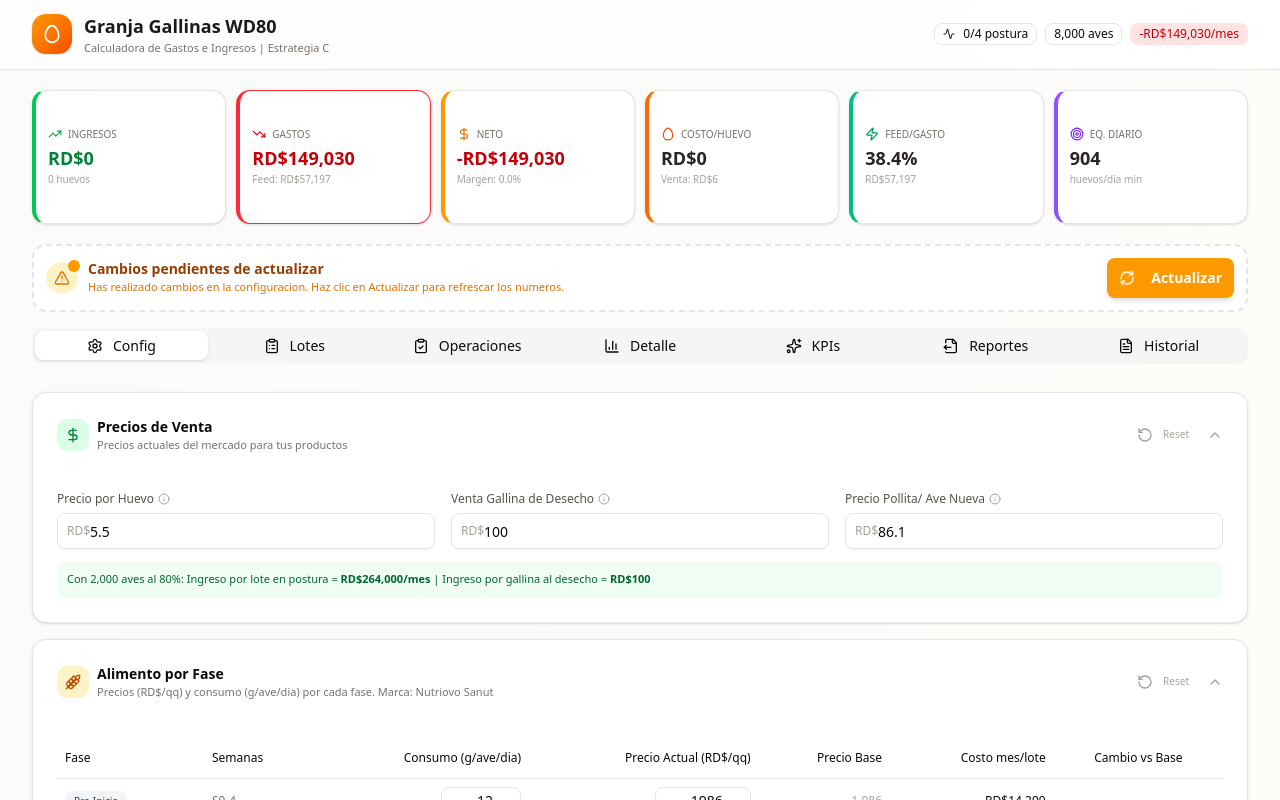
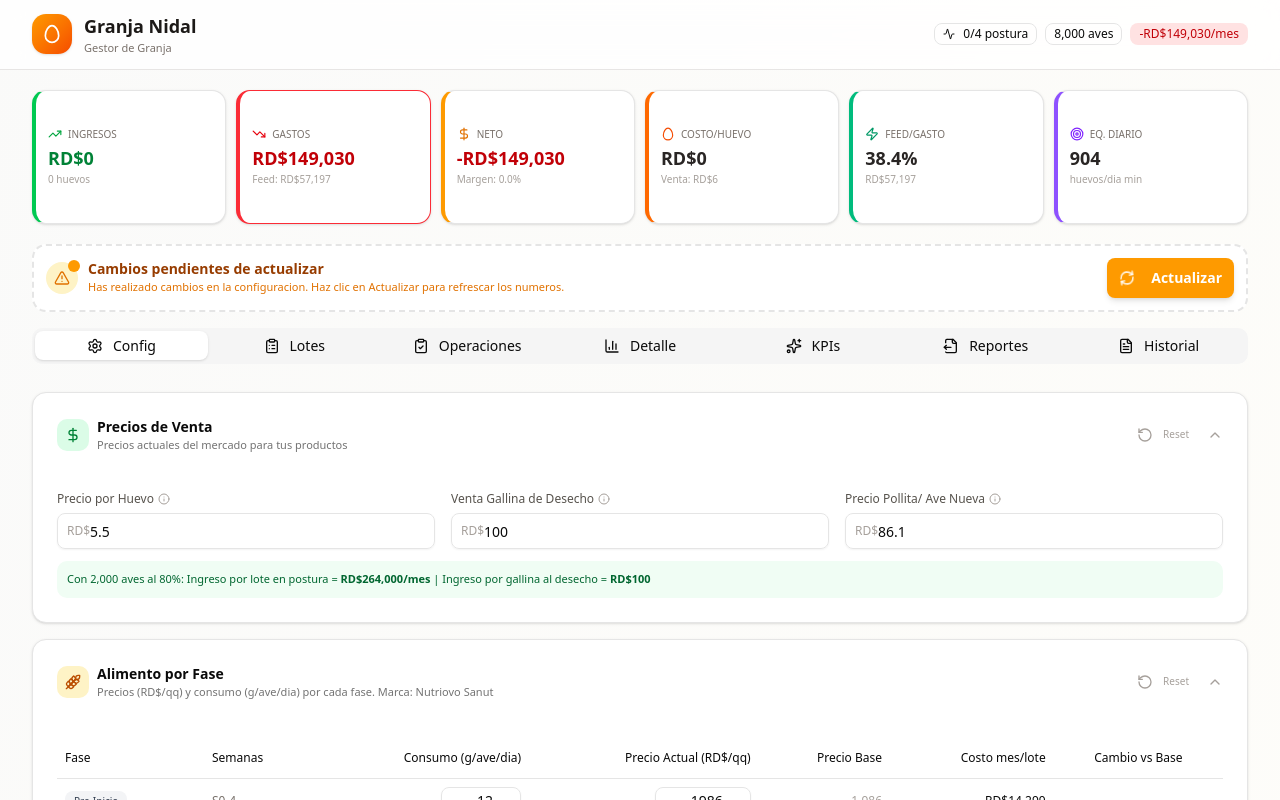
Before and after one commit to devz0x/granja-nidal, a Next.js app: page / in a window 1280 px wide. Shown: the top 800 px of the page. Built offline with nearby package versions, Linux system fonts and the light colour scheme.

Commit message:
cdc8adb5-adce-4ca9-b727-cf6776617da0

```diff
--- a/src/app/layout.tsx
+++ b/src/app/layout.tsx
@@ -14,8 +14,8 @@ const geistMono = Geist_Mono({
 });
 
 export const metadata: Metadata = {
-  title: "Granja WD80 - Calculadora de Gastos e Ingresos",
-  description: "Sistema de gestion financiera para Granja Gallinas WD80. Calculadora de gastos, ingresos y estimaciones mensuales.",
+  title: "Granja Nidal - Gestor de Granja",
+  description: "Sistema de gestion financiera para Granja Nidal. Gastos, ingresos, inventario y estimaciones mensuales.",
 };
 
 export default function RootLayout({
--- a/src/app/page.tsx
+++ b/src/app/page.tsx
@@ -734,8 +734,8 @@ export default function Home() {
                 <Egg className="w-5 h-5 text-white" />
               </div>
               <div>
-                <h1 className="text-lg font-bold text-stone-900">Granja Gallinas WD80</h1>
-                <p className="text-[11px] text-stone-500">Calculadora de Gastos e Ingresos | Estrategia C</p>
+                <h1 className="text-lg font-bold text-stone-900">Granja Nidal</h1>
+                <p className="text-[11px] text-stone-500">Gestor de Granja</p>
               </div>
             </div>
             <div className="flex items-center gap-2">
@@ -1915,7 +1915,7 @@ export default function Home() {
               config={config}
               calculations={calculations}
               structuralExpenses={structuralExpenses}
-              farmName="Granja Gallinas WD80"
+              farmName="Granja Nidal"
             />
           </TabsContent>
 
@@ -2022,7 +2022,7 @@ export default function Home() {
         <div className="max-w-7xl mx-auto px-4 sm:px-6 lg:px-8 py-3">
           <div className="flex flex-col sm:flex-row items-center justify-between gap-1.5">
             <p className="text-[10px] text-stone-400">
-              Granja Gallinas WD80 - Estrategia C | Calculadora de Gastos e Ingresos
+              Granja Nidal | Gestor de Granja
             </p>
             <p className="text-[10px] text-stone-400">
               Datos guardados localmente en tu navegador
--- a/src/components/reports-panel.tsx
+++ b/src/components/reports-panel.tsx
@@ -1785,11 +1785,11 @@ export default function ReportsPanel({ batches, config, calculations, structural
           {activeReport === 'contable' && (
             <>
               <div className="flex items-center justify-between print:hidden mb-4">
-                <ReportHeader title={`Granja Gallinas WD80 - Reporte Contable`} subtitle="Estado de resultados, proyecciones e impuestos" icon={<DollarSign className="w-5 h-5 text-green-600 print:hidden" />} />
+                <ReportHeader title={`Granja Nidal - Reporte Contable`} subtitle="Estado de resultados, proyecciones e impuestos" icon={<DollarSign className="w-5 h-5 text-green-600 print:hidden" />} />
                 <PrintButton label="Imprimir Reporte" />
               </div>
               <div className="hidden print:block mb-4">
-                <ReportHeader title="Granja Gallinas WD80 - Reporte Contable" subtitle="Estado de resultados, proyecciones e impuestos" icon={<DollarSign className="w-5 h-5 text-green-600" />} />
+                <ReportHeader title="Granja Nidal - Reporte Contable" subtitle="Estado de resultados, proyecciones e impuestos" icon={<DollarSign className="w-5 h-5 text-green-600" />} />
               </div>
               <ReportContable c={calculations} config={config} structuralExpenses={structuralExpenses} batches={batches} />
             </>
@@ -1798,11 +1798,11 @@ export default function ReportsPanel({ batches, config, calculations, structural
           {activeReport === 'ingeniero' && (
             <>
               <div className="flex items-center justify-between print:hidden mb-4">
-                <ReportHeader title="Granja Gallinas WD80 - Reporte de Mantenimiento" subtitle="Infraestructura, recursos, bioseguridad y riesgos" icon={<Building2 className="w-5 h-5 text-amber-600" />} />
+                <ReportHeader title="Granja Nidal - Reporte de Mantenimiento" subtitle="Infraestructura, recursos, bioseguridad y riesgos" icon={<Building2 className="w-5 h-5 text-amber-600" />} />
                 <PrintButton label="Imprimir Reporte" />
               </div>
               <div className="hidden print:block mb-4">
-                <ReportHeader title="Granja Gallinas WD80 - Reporte de Mantenimiento" subtitle="Infraestructura, recursos, bioseguridad y riesgos" icon={<Building2 className="w-5 h-5 text-amber-600" />} />
+                <ReportHeader title="Granja Nidal - Reporte de Mantenimiento" subtitle="Infraestructura, recursos, bioseguridad y riesgos" icon={<Building2 className="w-5 h-5 text-amber-600" />} />
               </div>
               <ReportIngeniero config={config} structuralExpenses={structuralExpenses} batches={batches} calculations={calculations} />
             </>
@@ -1811,11 +1811,11 @@ export default function ReportsPanel({ batches, config, calculations, structural
           {activeReport === 'veterinario' && (
             <>
               <div className="flex items-center justify-between print:hidden mb-4">
-                <ReportHeader title="Granja Gallinas WD80 - Reporte Veterinario" subtitle="Estado sanitario, alertas tempranas y calendario sanitario" icon={<Heart className="w-5 h-5 text-sky-600" />} />
+                <ReportHeader title="Granja Nidal - Reporte Veterinario" subtitle="Estado sanitario, alertas tempranas y calendario sanitario" icon={<Heart className="w-5 h-5 text-sky-600" />} />
                 <PrintButton label="Imprimir Reporte" />
               </div>
               <div className="hidden print:block mb-4">
-                <ReportHeader title="Granja Gallinas WD80 - Reporte Veterinario" subtitle="Estado sanitario, alertas tempranas y calendario sanitario" icon={<Heart className="w-5 h-5 text-sky-600" />} />
+                <ReportHeader title="Granja Nidal - Reporte Veterinario" subtitle="Estado sanitario, alertas tempranas y calendario sanitario" icon={<Heart className="w-5 h-5 text-sky-600" />} />
               </div>
               <ReportVeterinario batches={batches} config={config} calculations={calculations} />
             </>
@@ -1824,11 +1824,11 @@ export default function ReportsPanel({ batches, config, calculations, structural
           {activeReport === 'socios' && (
             <>
               <div className="flex items-center justify-between print:hidden mb-4">
-                <ReportHeader title="Granja Gallinas WD80 - Reporte para Socios" subtitle="Resumen ejecutivo, escenarios, valoracion y proyeccion" icon={<Users className="w-5 h-5 text-violet-600" />} />
+                <ReportHeader title="Granja Nidal - Reporte para Socios" subtitle="Resumen ejecutivo, escenarios, valoracion y proyeccion" icon={<Users className="w-5 h-5 text-violet-600" />} />
                 <PrintButton label="Imprimir Reporte" />
               </div>
               <div className="hidden print:block mb-4">
-                <ReportHeader title="Granja Gallinas WD80 - Reporte para Socios" subtitle="Resumen ejecutivo, escenarios, valoracion y proyeccion" icon={<Users className="w-5 h-5 text-violet-600" />} />
+                <ReportHeader title="Granja Nidal - Reporte para Socios" subtitle="Resumen ejecutivo, escenarios, valoracion y proyeccion" icon={<Users className="w-5 h-5 text-violet-600" />} />
               </div>
               <ReportSocios c={calculations} config={config} batches={batches} calculations={calculations} />
             </>
@@ -1837,11 +1837,11 @@ export default function ReportsPanel({ batches, config, calculations, structural
           {activeReport === 'banco' && (
             <>
               <div className="flex items-center justify-between print:hidden mb-4">
-                <ReportHeader title="Granja Gallinas WD80 - Proyeccion Financiera" subtitle="Financiamiento, amortizacion y solvencia bancaria" icon={<Landmark className="w-5 h-5 text-stone-600" />} />
+                <ReportHeader title="Granja Nidal - Proyeccion Financiera" subtitle="Financiamiento, amortizacion y solvencia bancaria" icon={<Landmark className="w-5 h-5 text-stone-600" />} />
                 <PrintButton label="Imprimir Reporte" />
               </div>
               <div className="hidden print:block mb-4">
-                <ReportHeader title="Granja Gallinas WD80 - Proyeccion Financiera" subtitle="Financiamiento, amortizacion y solvencia bancaria" icon={<Landmark className="w-5 h-5 text-stone-600" />} />
+                <ReportHeader title="Granja Nidal - Proyeccion Financiera" subtitle="Financiamiento, amortizacion y solvencia bancaria" icon={<Landmark className="w-5 h-5 text-stone-600" />} />
               </div>
               <ReportBanco c={calculations} config={config} batches={batches} calculations={calculations} />
             </>
```
